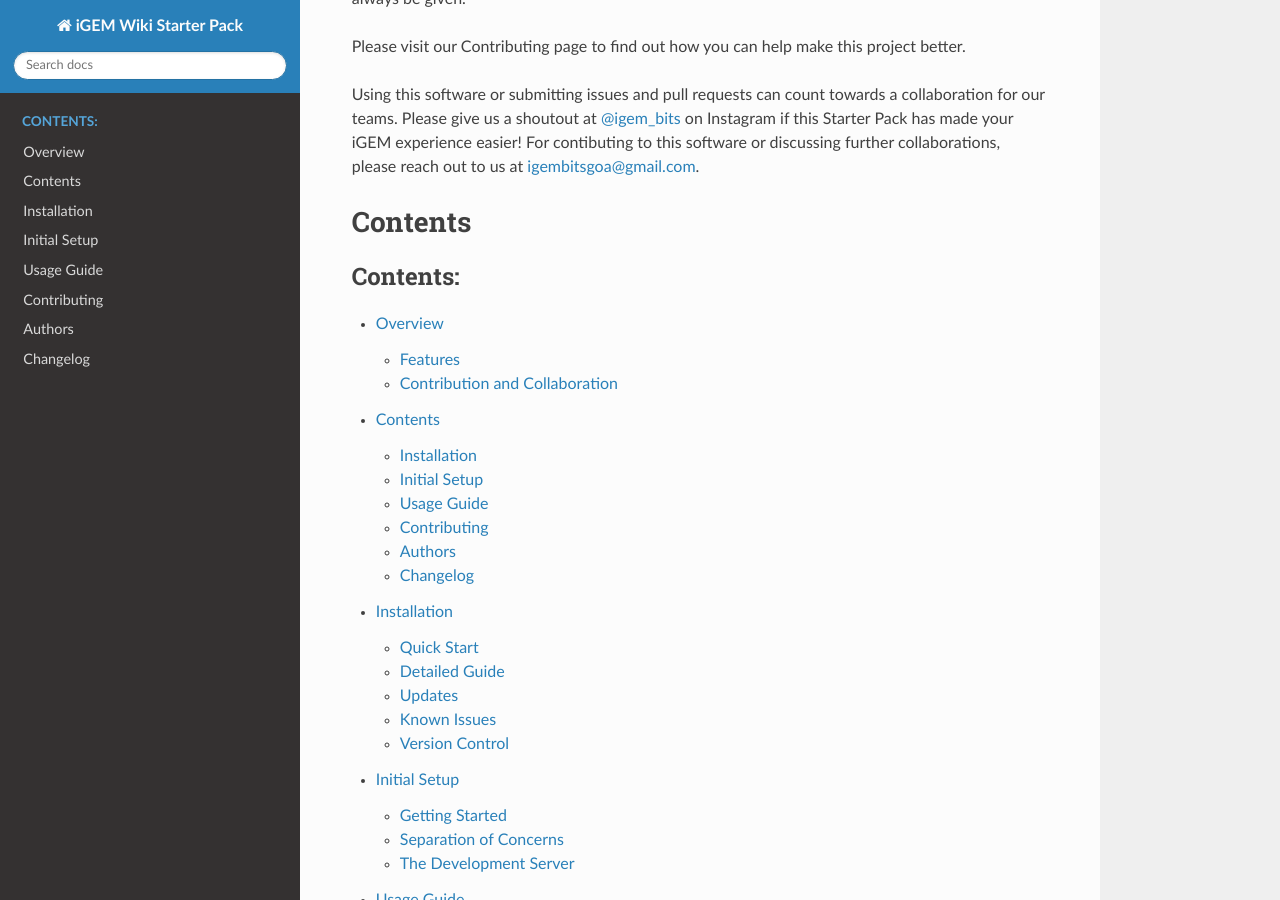
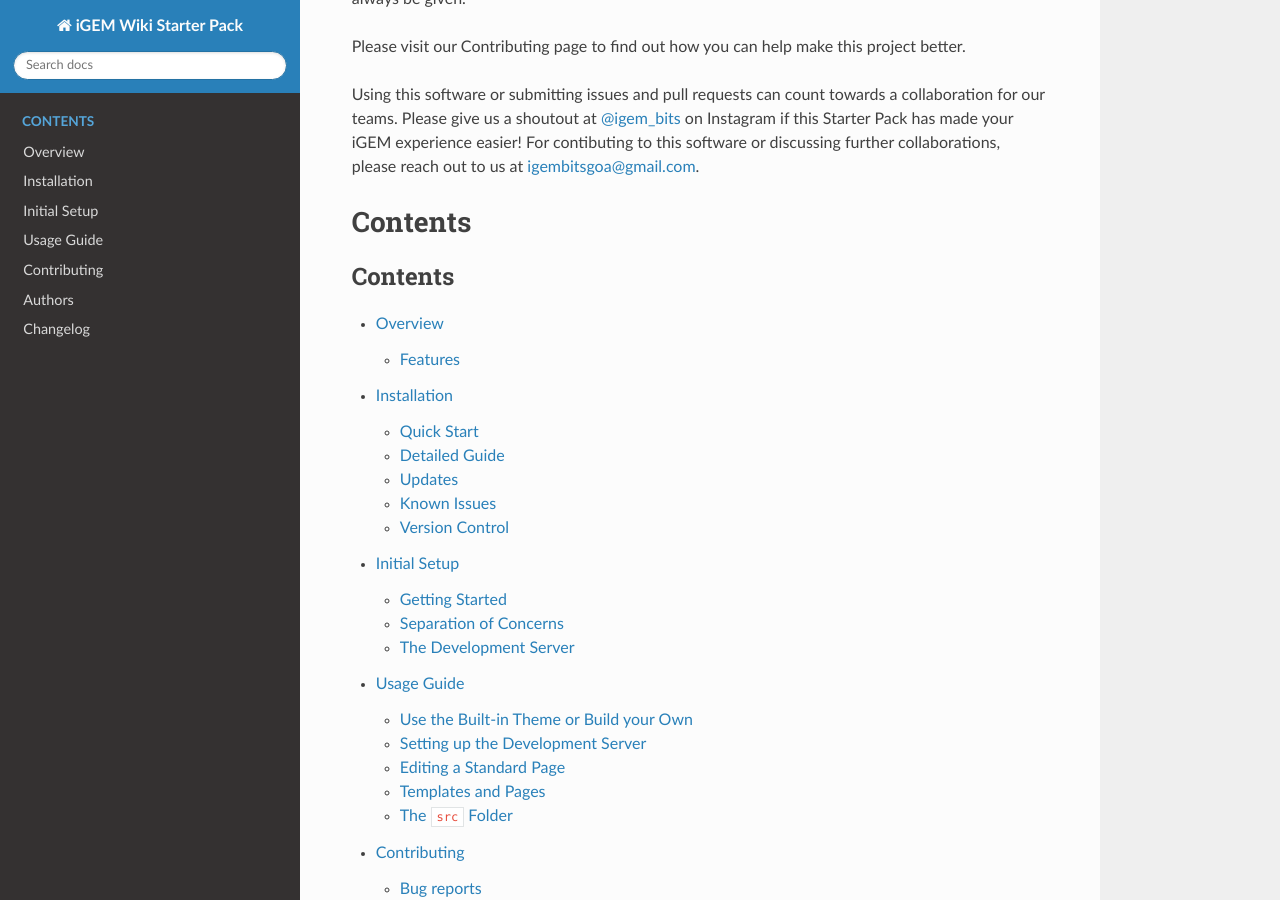
Before and after one commit to igembitsgoa/igem-wiki-starter, a Sphinx documentation site: the page built from docs/index.rst, in a window 1280 px wide and 900 px high, scrolled down 1091 px. Built offline with Sphinx 7.4.7 and the Read the Docs theme 2.0.0, drawn with Linux system fonts in a browser that asks for light colours; pages that are not in the unit, such as notebooks, are missing from menus; some of the changed lines change nothing that is shown.

Commit message:
Remove TOC from Overview

```diff
--- a/docs/index.rst
+++ b/docs/index.rst
@@ -70,7 +70,7 @@ Contents
 
 .. toctree::
    :maxdepth: 2
-   :caption: Contents:
+   :caption: Contents
 
    overview
    installation
--- a/docs/overview.rst
+++ b/docs/overview.rst
@@ -42,45 +42,3 @@ Features
 
 8. Extensive templating using Pug
 9. Reset styles on iGEM.org
-
-
-Contribution and Collaboration
-------------------------------
-
-Contributions are welcome, and they are greatly appreciated! Every
-little bit helps, and credit will always be given.
-
-Please visit our Contributing page to find out how you can help
-make this project better.
-
-Using this software or submitting issues and pull requests can count
-towards a collaboration for our teams. Please give us a shoutout at
-`@igem_bits <https://www.instagram.com/igem_bits>`_ on Instagram if
-this Starter Pack has made your iGEM experience easier! For contibuting
-to this software or discussing further collaborations, please reach out
-to us at igembitsgoa@gmail.com.
-
-
-========
-Contents
-========
-
-.. toctree::
-   :maxdepth: 2
-   :caption: Contents:
-
-   overview
-   installation
-   initial_setup
-   usage
-   contributing
-   authors
-   changelog
-
-
-.. Indices and tables
-.. ==================
-
-.. * :ref:`genindex`
-.. * :ref:`modindex`
-.. * :ref:`search`
```
